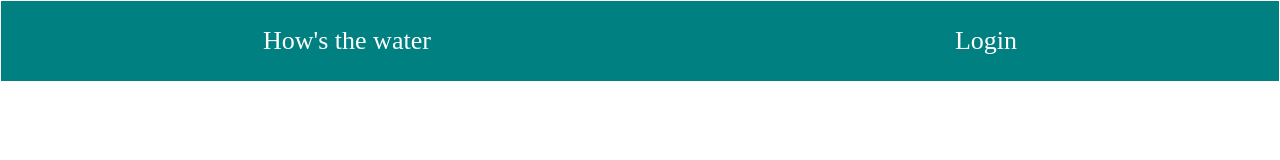
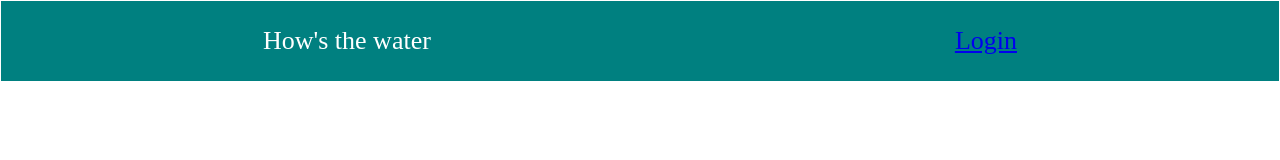
Before and after one commit to G3-Code/cognito-setup-frontend, a React (Create React App) app in the folder frontend/: page / in a window 1280 px wide. Shown: the top 160 px of the page. Built offline with nearby package versions, Linux system fonts and the light colour scheme.

Commit message:
Added redux libraries

```diff
--- a/frontend/package.json
+++ b/frontend/package.json
@@ -5,7 +5,10 @@
   "dependencies": {
     "react": "^16.9.0",
     "react-dom": "^16.9.0",
-    "react-scripts": "3.1.1"
+    "react-router-dom": "^5.0.1",
+    "react-scripts": "3.1.1",
+    "redux": "^4.0.4",
+    "redux-thunk": "^2.3.0"
   },
   "scripts": {
     "start": "react-scripts start",
--- a/frontend/src/components/App.js
+++ b/frontend/src/components/App.js
@@ -6,7 +6,11 @@ function App() {
   return (
     <header className="App-header">
       <div>How's the water</div>
-      <div>Login</div>
+      <div>
+        <a href="https://testg301.auth.us-east-2.amazoncognito.com/login?response_type=token&client_id=65g3ii72skpsb08aggmq6a65fk&redirect_uri=http://localhost:3000/home">
+          Login
+        </a>
+      </div>
     </header>
   );
 }
```
Also changed, not shown: 1 other file (tests, documents, lock files or other folders).
